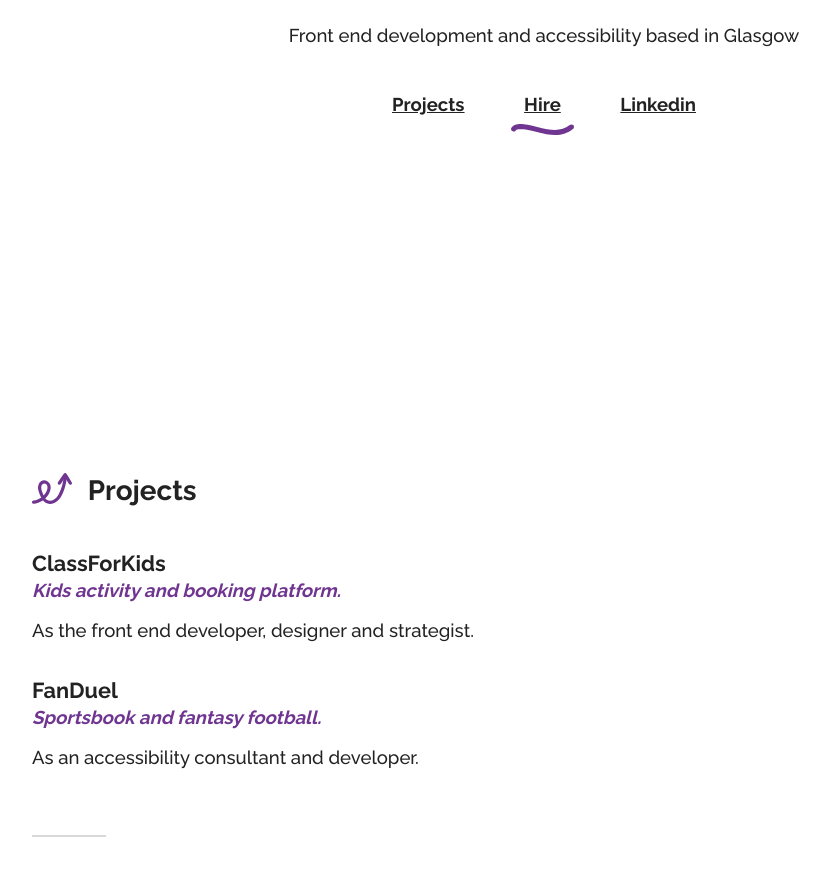
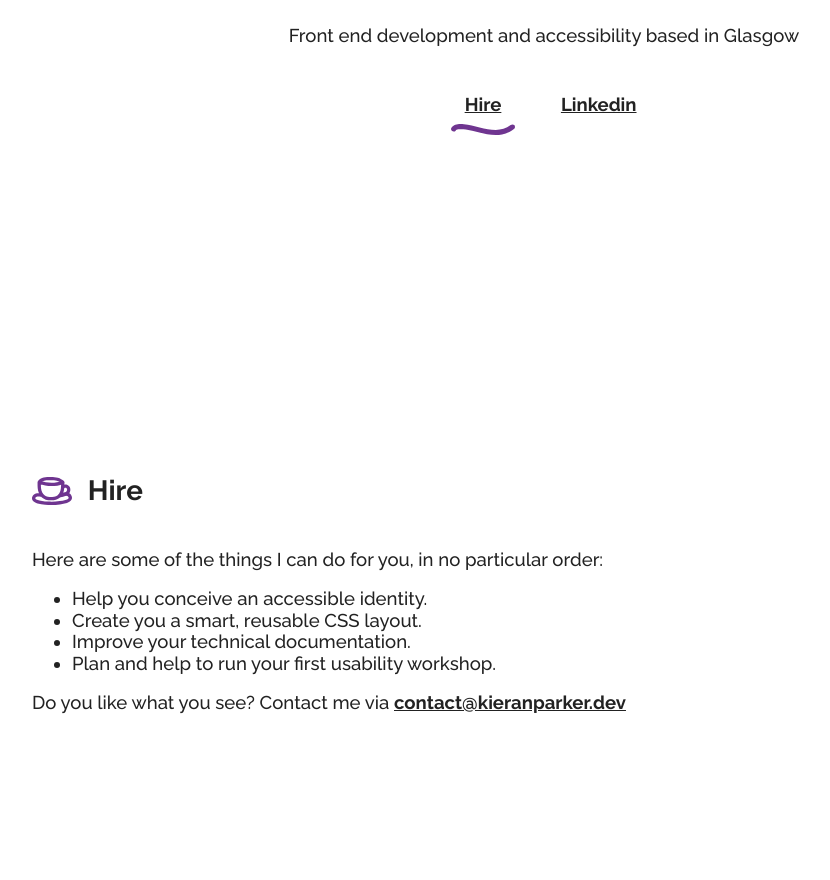
Before and after one commit to thepeanutguy/thepeanutguy.github.io, a plain HTML site: page index.html in a window 1280 px wide. Shown: the part 376-1256 px from the top of the page, without its empty margins (96-926 px from the left). After the commit the page ends 1136 px from the top, so only its background shows below. Drawn offline with Linux system fonts and the light colour scheme.

Commit message:
Remove projects

```diff
--- a/index.html
+++ b/index.html
@@ -35,11 +35,6 @@
         <nav class="nav">
           <ul class="nav__ul">
             <li>
-              <a href="#projects">
-                Projects
-              </a>
-            </li>
-            <li>
               <a href="#hire" class="nav__hire">
                 Hire
                 <img src="images/underline.svg" alt="">
@@ -57,27 +52,6 @@
   </div>
 
   <main class="wrapper">
-    <section class="projects">
-      <div class="projects__intro">
-        <img src="images/fun-arrow.svg" alt="">
-        <h2 id="projects">Projects</h2>
-      </div>
-
-      <div class="projects__group">
-        <h3>ClassForKids</h3>
-        <i>Kids activity and booking platform.</i>
-        <p>As the front end developer, designer and strategist.</p>
-      </div>
-
-      <div class="projects__group">
-        <h3>FanDuel</h3>
-        <i>Sportsbook and fantasy football.</i>
-        <p>As an accessibility consultant and developer.</p>
-      </div>
-    </section>
-
-    <div class="page-divider"></div>
-
     <section class="hire">
       <div class="hire__intro">
         <img src="images/coffee.svg" alt="">
@@ -104,11 +78,11 @@
           </li>
         </ul>
 
-        <p>Do you like what you see? Contact me <strong><a href="mailto:contact@kieranparker.dev" class="link">contact@kieranparker.dev</a></strong></p>
+        <p>Do you like what you see? Contact me via <strong><a href="mailto:contact@kieranparker.dev" class="link">contact@kieranparker.dev</a></strong></p>
       </div>
     </section>
   </main>
 
-  <script src="js/app.js" async defer></script>
+  <script src="js/app.js" defer></script>
 </body>
 </html>
```
